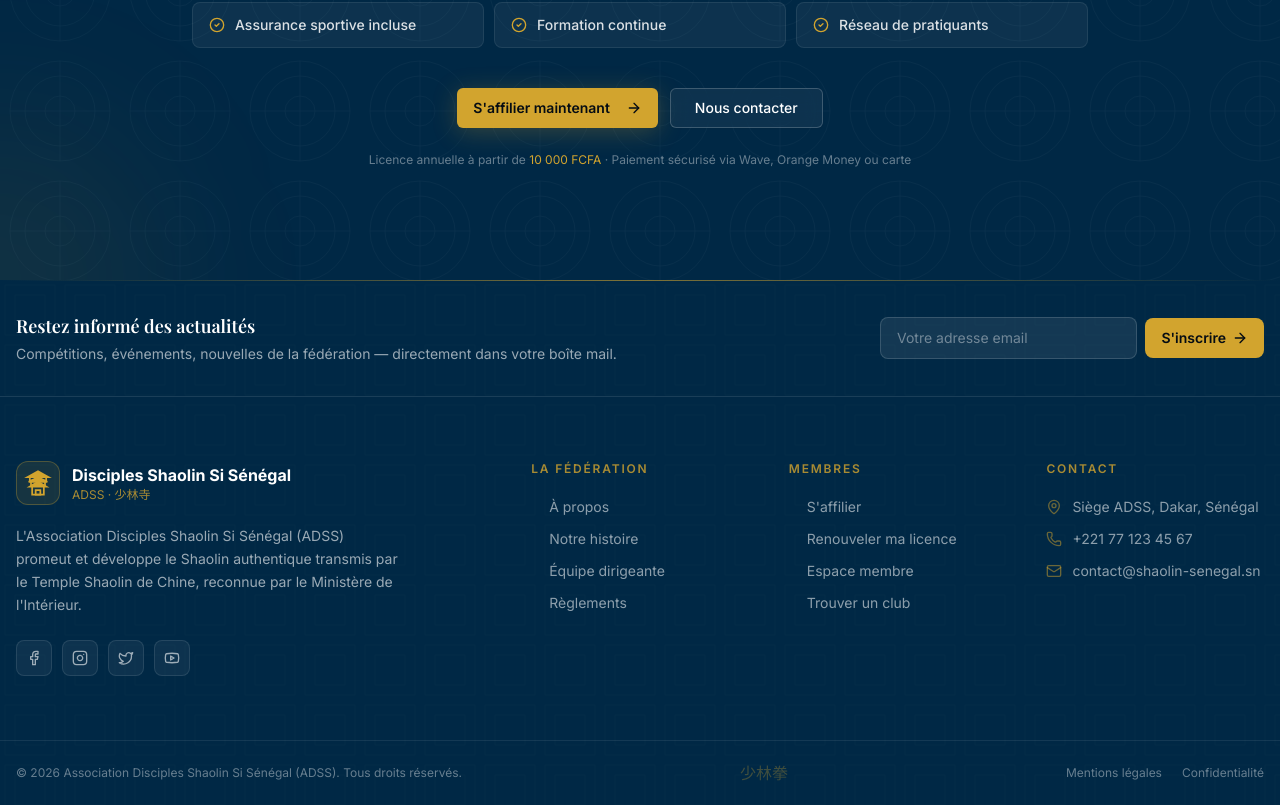
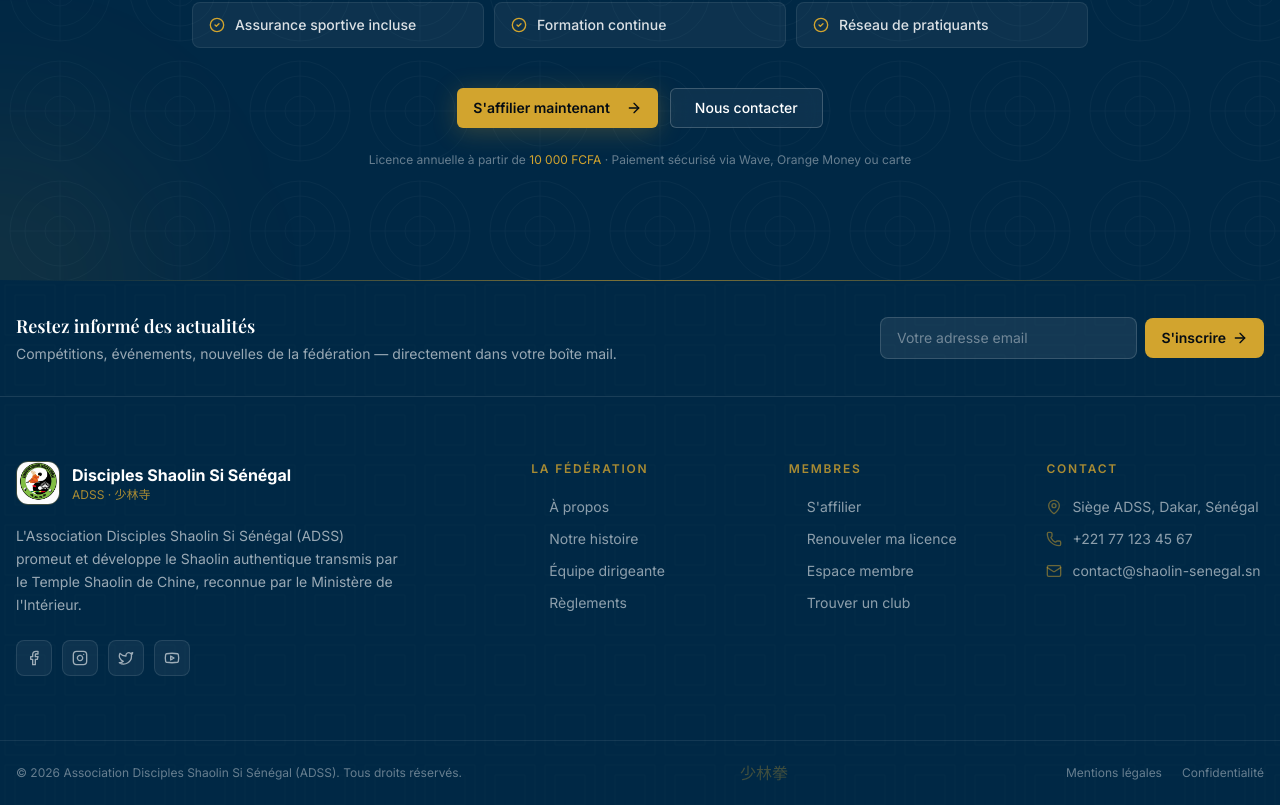
Before and after one commit to IbrahimaISIDev/Federation-Shaolin-Senegal-Frontend, a Next.js app: page / in a window 1280 px wide. Shown: the part 6478-7283 px from the top of the page. Built offline with nearby package versions, Linux system fonts and the light colour scheme; no server answers; a web font is replaced by a local one.

Commit message:
fix(logo): logo officiel ADSS dans le footer et la page de connexion — remplacement des SVG inline

```diff
--- a/app/(auth)/layout.tsx
+++ b/app/(auth)/layout.tsx
@@ -1,4 +1,5 @@
 import Link from 'next/link';
+import Image from 'next/image';
 import { Logo } from '@/components/shared/logo';
 
 export default function AuthLayout({
@@ -24,26 +25,18 @@ export default function AuthLayout({
         <div className="relative flex h-full flex-col justify-between p-12">
           <div>
             <Link href="/" className="flex items-center gap-3">
-              <div className="flex h-12 w-12 items-center justify-center rounded-lg bg-accent">
-                <svg
-                  viewBox="0 0 24 24"
-                  fill="none"
-                  className="h-8 w-8 text-accent-foreground"
-                  stroke="currentColor"
-                  strokeWidth="1.5"
-                >
-                  <path d="M12 2L3 7h18L12 2z" fill="currentColor" />
-                  <path d="M5 7v3h14V7" />
-                  <path d="M12 7L4 11h16L12 7z" fill="currentColor" />
-                  <path d="M6 11v3h12v-3" />
-                  <path d="M12 11L5 15h14L12 11z" fill="currentColor" />
-                  <path d="M7 15v7h10v-7" />
-                  <path d="M10 18h4v4h-4z" />
-                </svg>
+              <div className="relative h-12 w-12 overflow-hidden rounded-xl border border-accent/30">
+                <Image
+                  src="/images/logo-adss.jpeg"
+                  alt="Logo ADSS"
+                  fill
+                  className="object-cover"
+                  sizes="48px"
+                />
               </div>
               <div className="flex flex-col">
-                <span className="text-lg font-bold text-primary-foreground">Fédération Shaolin</span>
-                <span className="text-sm text-primary-foreground/70">Sénégal</span>
+                <span className="text-lg font-bold text-primary-foreground">Disciples Shaolin Si Sénégal</span>
+                <span className="text-sm text-accent/80">ADSS · 少林寺</span>
               </div>
             </Link>
           </div>
@@ -58,7 +51,7 @@ export default function AuthLayout({
           </div>
 
           <div className="text-sm text-primary-foreground/50">
-            &copy; {new Date().getFullYear()} Fédération Shaolin Sénégal
+            &copy; {new Date().getFullYear()} Association Disciples Shaolin Si Sénégal
           </div>
         </div>
       </div>
--- a/components/layout/footer.tsx
+++ b/components/layout/footer.tsx
@@ -1,6 +1,6 @@
 import Link from 'next/link';
+import Image from 'next/image';
 import { Facebook, Instagram, Twitter, Youtube, Mail, Phone, MapPin, ArrowRight } from 'lucide-react';
-import { Logo } from '@/components/shared/logo';
 import { NewsletterForm } from '@/components/shared/newsletter-form';
 import { SOCIAL_LINKS, CONTACT_INFO } from '@/lib/constants';
 
@@ -73,22 +73,14 @@ export function Footer() {
           <div className="lg:col-span-2">
             {/* Footer logo */}
             <div className="mb-5 flex items-center gap-3">
-              <div className="flex h-11 w-11 items-center justify-center rounded-xl border border-accent/30 bg-accent/10">
-                <svg
-                  viewBox="0 0 24 24"
-                  fill="none"
-                  className="h-7 w-7 text-accent"
-                  stroke="currentColor"
-                  strokeWidth="1.5"
-                >
-                  <path d="M12 2L3 7h18L12 2z" fill="currentColor" />
-                  <path d="M5 7v3h14V7" />
-                  <path d="M12 7L4 11h16L12 7z" fill="currentColor" />
-                  <path d="M6 11v3h12v-3" />
-                  <path d="M12 11L5 15h14L12 11z" fill="currentColor" />
-                  <path d="M7 15v7h10v-7" />
-                  <path d="M10 18h4v4h-4z" />
-                </svg>
+              <div className="relative h-11 w-11 overflow-hidden rounded-xl border border-accent/30">
+                <Image
+                  src="/images/logo-adss.jpeg"
+                  alt="Logo ADSS"
+                  fill
+                  className="object-cover"
+                  sizes="44px"
+                />
               </div>
               <div>
                 <div className="font-bold text-white">Disciples Shaolin Si Sénégal</div>
```
